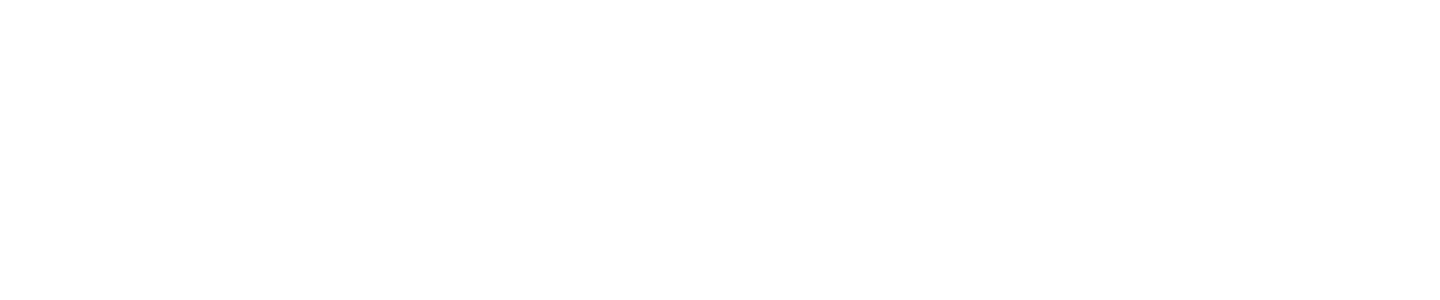
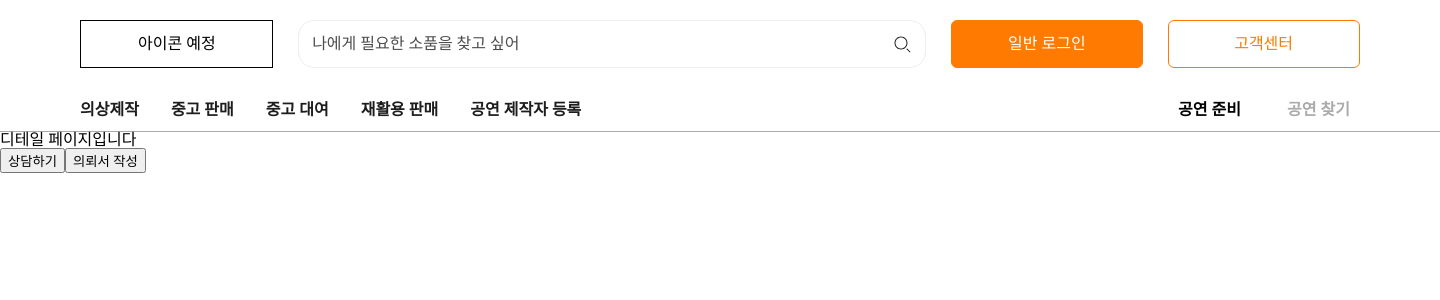
Before and after one commit to Stagecontainer/Client, a React (Vite) app: page /company/99 in a window 1280 px wide. Before the commit this address had no page. Shown: the top 300 px of the page, 1440 px wide, since content can reach past the window. Built offline with nearby package versions, Linux system fonts and the light colour scheme; a web font is replaced by a local one.

Commit message:
chore-init: 페이지별 라우팅 및 경로 설정

```diff
--- a/src/App.jsx
+++ b/src/App.jsx
@@ -5,6 +5,9 @@ import UserHomePage from "./pages/user/UserHomePage";
 import RequestItemPage from "./pages/company/RequestItemPage";
 import SelectActionPage from "./pages/company/SelectActionPage";
 import SearchItemPage from "./pages/company/SearchItemPage";
+import SearchDetailPage from "./pages/company/SearchDetailPage";
+import ChattingPage from "./pages/chat/ChattingPage";
+import OrderRequestPage from "./pages/order-request/OrderRequestPage";
 import Layout from "./components/layout/Layout";
 import { ThemeProvider } from "styled-components";
 import GlobalStyle from "./styles/globalStyle";
@@ -26,6 +29,14 @@ function App() {
                 <Route path="/company/select" element={<SelectActionPage />} />
                 <Route path="/company/request" element={<RequestItemPage />} />
                 <Route path="/company/search" element={<SearchItemPage />} />
+                <Route path="/company/:id">
+                  <Route index element={<SearchDetailPage />} />
+                  <Route path="/company/:id/chat" element={<ChattingPage />} />
+                  <Route
+                    path="/company/:id/order-request"
+                    element={<OrderRequestPage />}
+                  />
+                </Route>
               </Route>
             </Route>
           </Routes>
--- /dev/null
+++ b/src/pages/chat/ChattingPage.jsx
@@ -0,0 +1,17 @@
+import { useParams } from "react-router-dom";
+import { Link } from "react-router-dom";
+
+const ChattingPage = () => {
+  const { id } = useParams();
+
+  return (
+    <>
+      <h1>채팅 페이지입니다</h1>
+      <Link to={`/company/${id}/order-request`}>
+        <button>의뢰서 작성</button>
+      </Link>
+    </>
+  );
+};
+
+export default ChattingPage;
--- /dev/null
+++ b/src/pages/company/SearchDetailPage.jsx
@@ -0,0 +1,19 @@
+import { useParams } from "react-router-dom";
+import { Link } from "react-router-dom";
+
+const SearchDetailPage = () => {
+  const { id } = useParams();
+  return (
+    <>
+      <h1>디테일 페이지입니다</h1>
+      <Link to={`/company/${id}/chat`}>
+        <button>상담하기</button>
+      </Link>
+      <Link to={`/company/${id}/order-request`}>
+        <button>의뢰서 작성</button>
+      </Link>
+    </>
+  );
+};
+
+export default SearchDetailPage;
--- a/src/pages/company/SearchItemPage.jsx
+++ b/src/pages/company/SearchItemPage.jsx
@@ -1,5 +1,15 @@
+import { Link } from "react-router-dom";
+
 const SearchItemPage = () => {
-  return <h1>검색 페이지입니다</h1>;
+  const id = 99;
+  return (
+    <>
+      <h1>검색 페이지입니다</h1>
+      <Link to={`/company/${id}`}>
+        <button>디테일 페이지로 이동</button>
+      </Link>
+    </>
+  );
 };
 
 export default SearchItemPage;
--- /dev/null
+++ b/src/pages/order-request/OrderRequestPage.jsx
@@ -0,0 +1,5 @@
+const OrderRequestPage = () => {
+  return <h1>의뢰서 작성</h1>;
+};
+
+export default OrderRequestPage;
```
